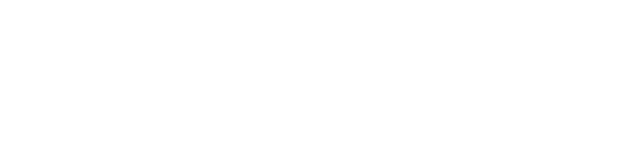
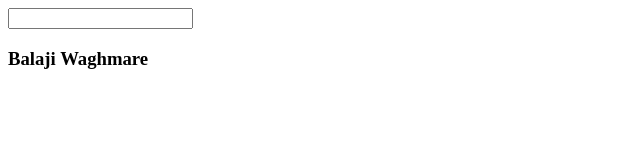
Before and after one commit to acciojob/mini-scrabble-Balajiw920, a website: page main.html in a window 1280 px wide. Shown: the whole page, without its empty margins (0-640 px from the left). Drawn offline with Linux system fonts and the light colour scheme.

Commit message:
Update main.html

```diff
--- a/main.html
+++ b/main.html
@@ -4,9 +4,12 @@
 
 <head>
 	<link rel="stylesheet" href="styles.css">
+	<link rel="stylesheet" href="script.js">
 </head>
 
 <body>
+	<input type="text" id="evaluatedText">
+    <h3 id="letterCount">Balaji Waghmare</h3>
 	<!-- the entire body must be written by student -->
     <script type="text/javascript" src="./script.js">
 </script>
```
